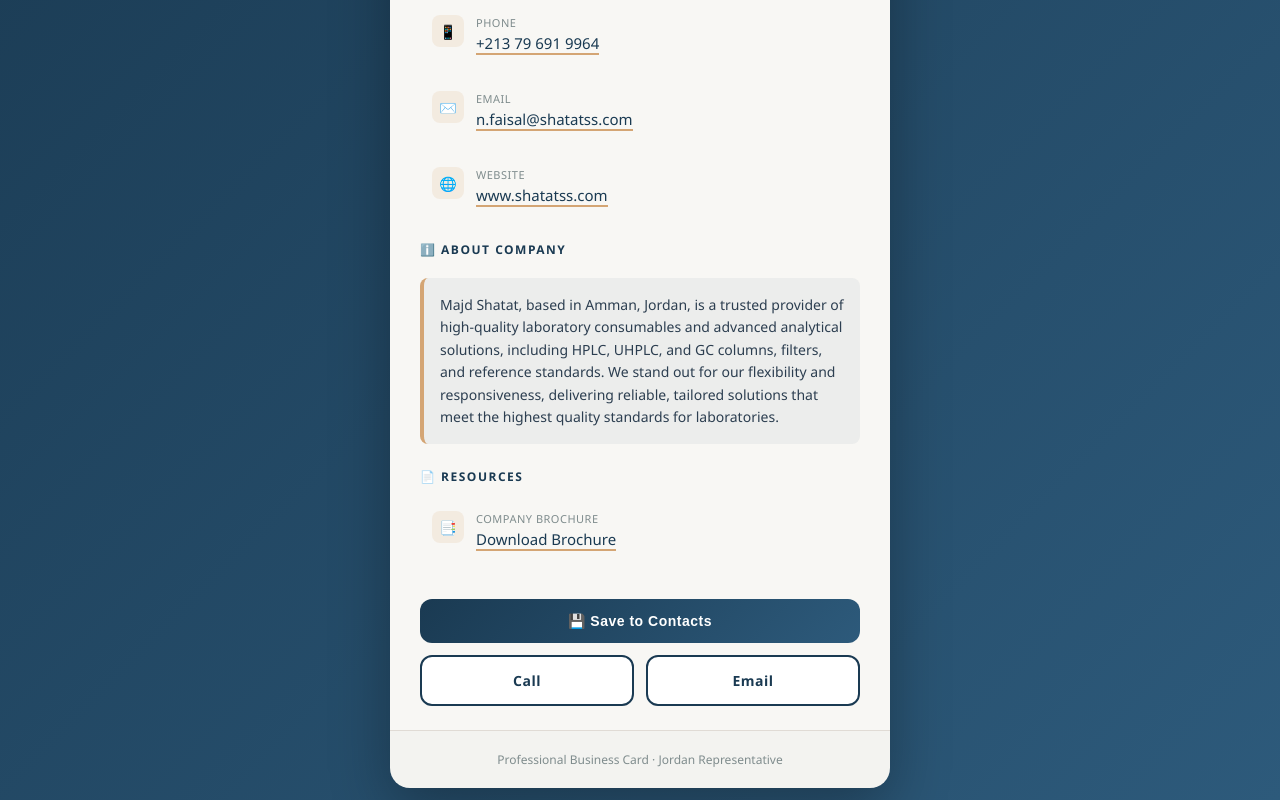
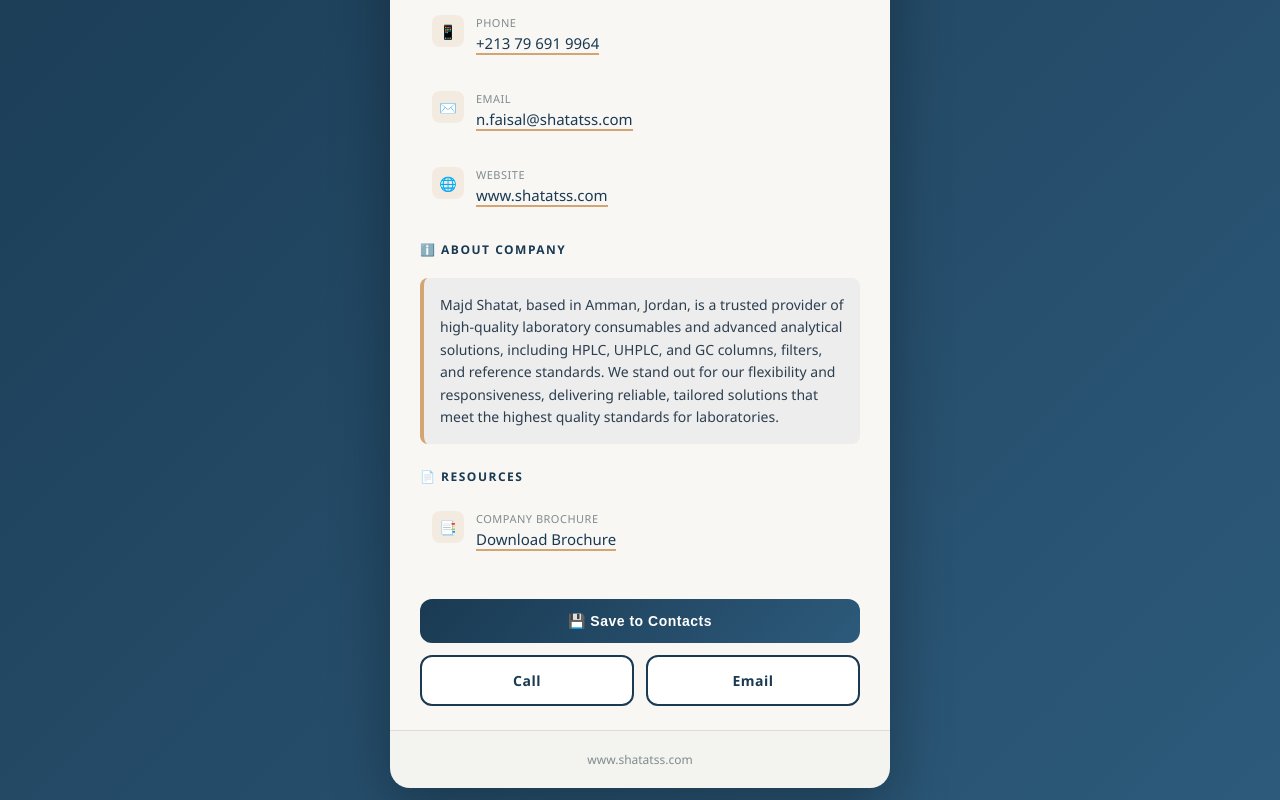
Before and after one commit to killuanoz94/nfc-Shatat-business-card, a plain HTML site: page index.html in a window 1280 px wide. Shown: the part 308-1108 px from the top of the page. Drawn offline with Linux system fonts and the light colour scheme.

Commit message:
Update footer text in index.html

```diff
--- a/index.html
+++ b/index.html
@@ -393,7 +393,7 @@
         </div>
 
         <div class="footer">
-            <p>Professional Business Card · Jordan Representative</p>
+            <p>www.shatatss.com</p>
         </div>
     </div>
 
```
